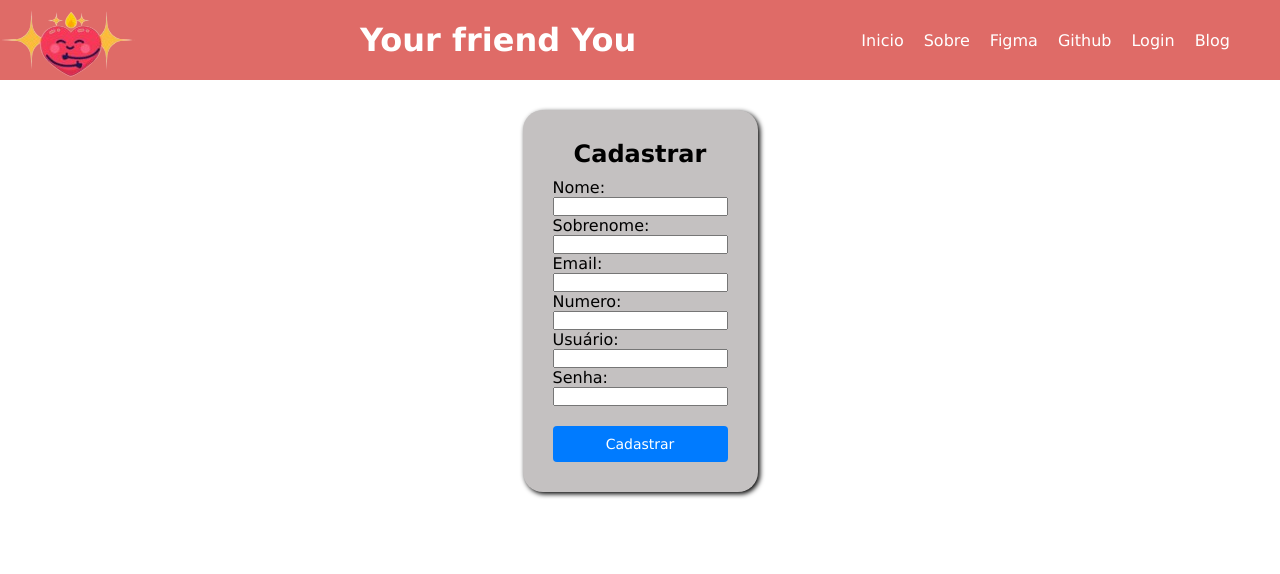
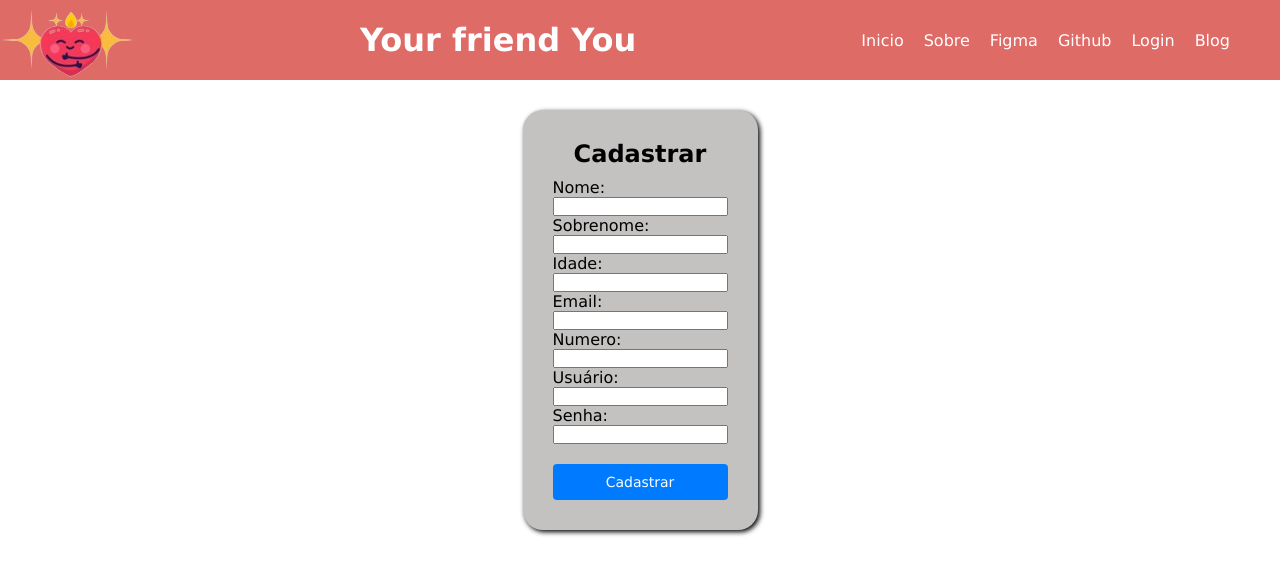
Before and after one commit to jprime617/desenvolvimento-de-sistemas, a React (Vite) app in the folder Your-Friend-You/: page /Cadastro in a window 1280 px wide. Shown: the top 574 px of the page. Built offline with nearby package versions, Linux system fonts and the light colour scheme.

Commit message:
falto a idade

```diff
--- a/Your-Friend-You/src/components/CadastroS.jsx
+++ b/Your-Friend-You/src/components/CadastroS.jsx
@@ -8,6 +8,8 @@ export default function CadastroS(){
                 <input type="text" />
                 <label>Sobrenome:</label>
                 <input type="text" />
+                <label>Idade:</label>
+                <input type="number" />
                 <label>Email:</label>
                 <input type="text" />
                 <label>Numero:</label>
```
